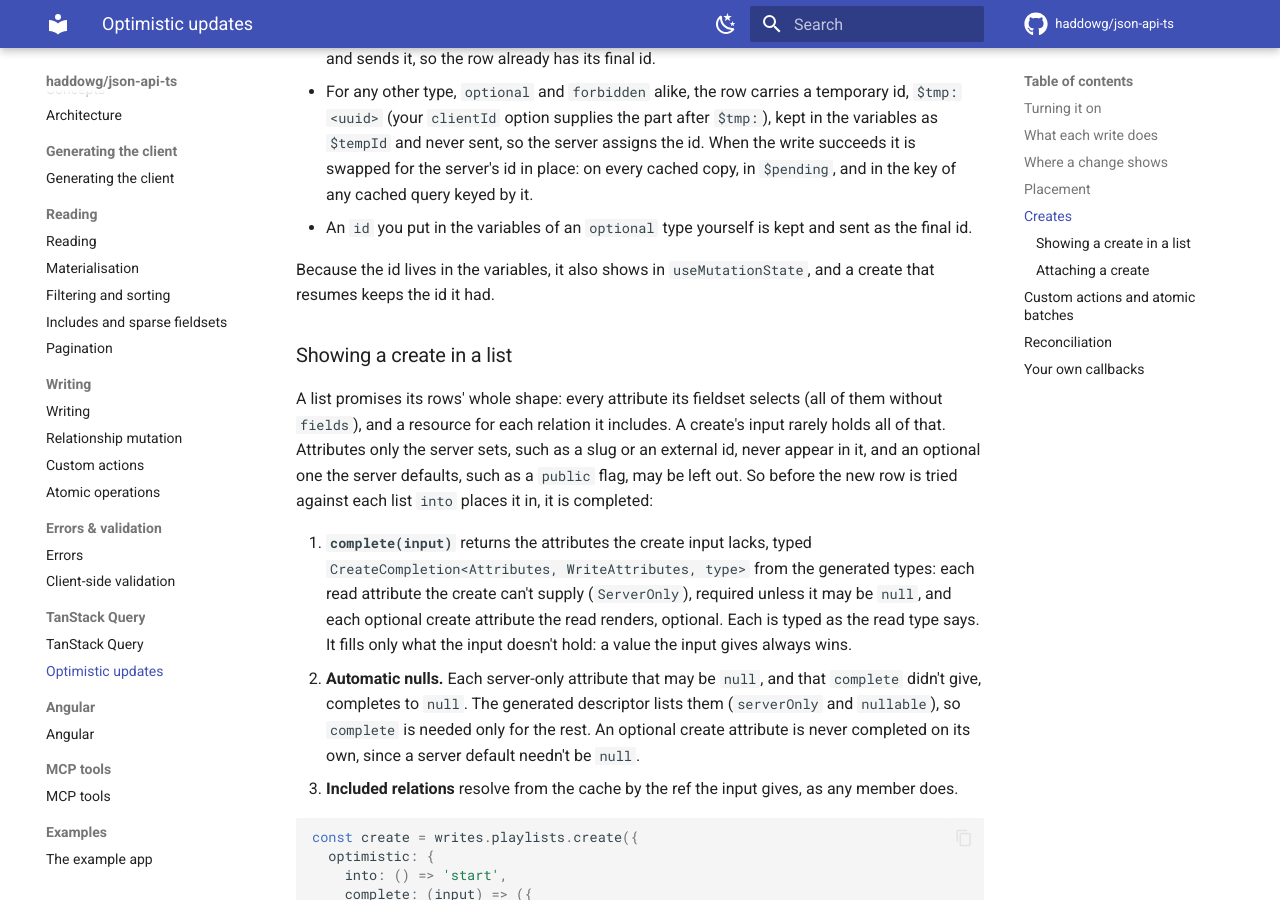
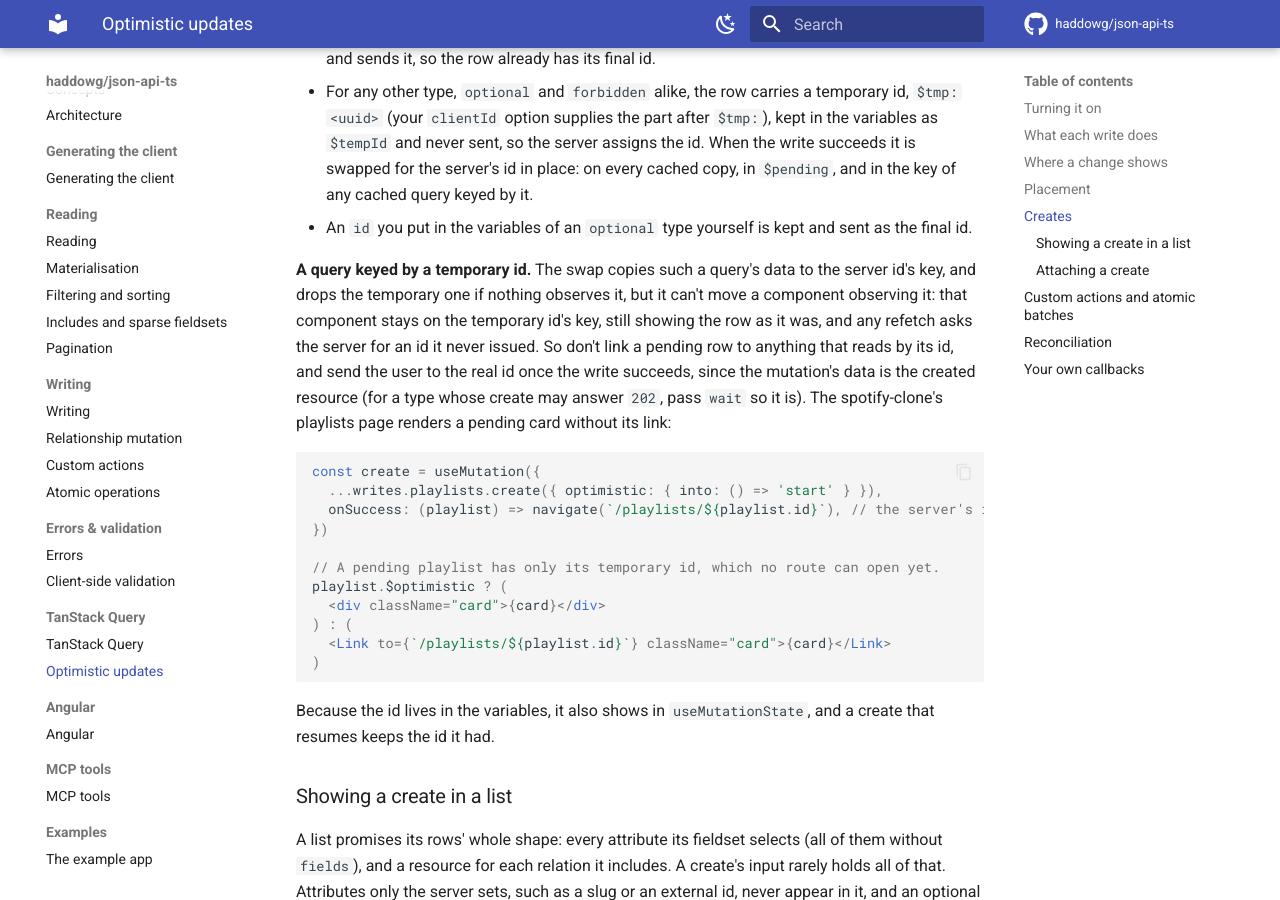
Before and after one commit to haddowg/json-api-ts, an MkDocs documentation site: the page built from docs/optimistic-updates.md, in a window 1280 px wide and 900 px high, scrolled down 4018 px. Built offline with MkDocs 1.6.1 and Material for MkDocs 9.7.7, drawn with Linux system fonts in a browser that asks for light colours; comment, search, counter and statistics services are not loaded.

Commit message:
docs(query): keep pending rows unlinked and navigate on success
A query keyed by a created row's temporary id is copied to the server id's
key on success, but the component observing it isn't moved, so the guide now
says to leave a pending row unlinked and send the user to the real id from
onSuccess.

````diff
--- a/docs/optimistic-updates.md
+++ b/docs/optimistic-updates.md
@@ -136,6 +136,22 @@ The row needs an id before the server assigns one:
 - For a type that requires client ids (`clientId` is `required`), the create generates one with `crypto.randomUUID()`, or your `clientId: () => string` option, writes it into the variables, and sends it, so the row already has its final id.
 - For any other type, `optional` and `forbidden` alike, the row carries a temporary id, `$tmp:<uuid>` (your `clientId` option supplies the part after `$tmp:`), kept in the variables as `$tempId` and never sent, so the server assigns the id. When the write succeeds it is swapped for the server's id in place: on every cached copy, in `$pending`, and in the key of any cached query keyed by it.
 - An `id` you put in the variables of an `optional` type yourself is kept and sent as the final id.
+
+**A query keyed by a temporary id.** The swap copies such a query's data to the server id's key, and drops the temporary one if nothing observes it, but it can't move a component observing it: that component stays on the temporary id's key, still showing the row as it was, and any refetch asks the server for an id it never issued. So don't link a pending row to anything that reads by its id, and send the user to the real id once the write succeeds, since the mutation's data is the created resource (for a type whose create may answer `202`, pass `wait` so it is). The spotify-clone's playlists page renders a pending card without its link:
+
+```tsx
+const create = useMutation({
+  ...writes.playlists.create({ optimistic: { into: () => 'start' } }),
+  onSuccess: (playlist) => navigate(`/playlists/${playlist.id}`), // the server's id
+})
+
+// A pending playlist has only its temporary id, which no route can open yet.
+playlist.$optimistic ? (
+  <div className="card">{card}</div>
+) : (
+  <Link to={`/playlists/${playlist.id}`} className="card">{card}</Link>
+)
+```
 
 Because the id lives in the variables, it also shows in `useMutationState`, and a create that resumes keeps the id it had.
 
````
